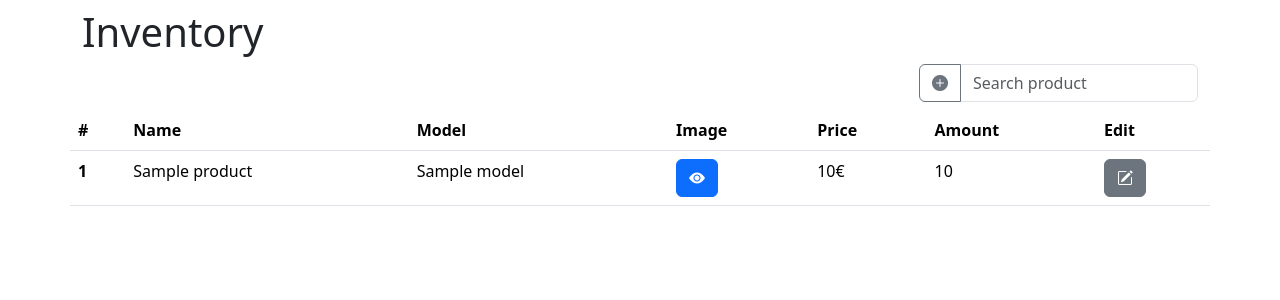
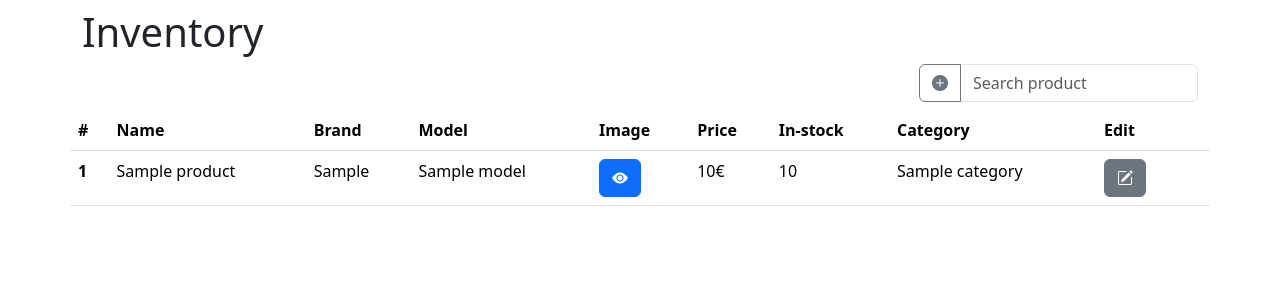
Before and after one commit to mochiSDK/UniDesk, a PHP site: page /inventory.php in a window 1280 px wide. Shown: the part 56-356 px from the top of the page. Run offline with PHP 8.4, Linux system fonts and the light colour scheme; the visitor is signed in with stand-in values (Sample User, id 1); tables that the repository leaves empty or names only in its code hold one stand-in row (values such as "Sample post"); grey boxes marked "Sample" are stand-in pictures.

Commit message:
Added more product info in inventory table

```diff
--- a/db/database_helper.php
+++ b/db/database_helper.php
@@ -75,11 +75,14 @@ class DatabaseHelper {
         $query = "SELECT
                 p.ProductId,
                 p.Name,
+                p.Brand,
                 m.Name AS Model,
-                Picture,
+                c.Name AS Category,
+                p.Picture,
                 Price,
                 Amount
             FROM PRODUCTS p
+            JOIN PRODUCT_CATEGORIES c ON p.CategoryId = c.CategoryId
             LEFT JOIN PRODUCT_MODELS m ON p.ProductId = m.ProductId
             ORDER BY p.Name
         ";
--- a/templates/inventory_template.php
+++ b/templates/inventory_template.php
@@ -65,10 +65,12 @@
                     <tr>
                         <th scope="col">#</th>
                         <th scope="col">Name</th>
+                        <th scope="col">Brand</th>
                         <th scope="col">Model</th>
                         <th scope="col">Image</th>
                         <th scope="col">Price</th>
-                        <th scope="col">Amount</th>
+                        <th scope="col">In-stock</th>
+                        <th scope="col">Category</th>
                         <th scope="col" style="width: 10%;">Edit</th>
                     </tr>
                 </thead>
@@ -77,10 +79,12 @@
                         <tr>
                             <th scope="row"><?php echo $product["ProductId"]; ?></th>
                             <td><?php echo $product["Name"]; ?></td>
+                            <td><?php echo $product["Brand"]; ?></td>
                             <td><?php echo $product["Model"]; ?></td>
                             <td><button type="button" class="btn btn-primary" data-bs-toggle="modal" data-bs-target="#imageModal<?php echo $product["ProductId"]; ?>"><i class="bi bi-eye-fill"></i></button></td>
                             <td><?php echo $product["Price"]; ?>€</td>
                             <td><?php echo $product["Amount"]; ?></td>
+                            <td><?php echo $product["Category"]; ?></td>
                             <td><button type="button" class="btn btn-secondary" data-bs-toggle="modal" data-bs-target="#editProductModal<?php echo $product["ProductId"]; ?>"><i class="bi bi-pencil-square"></i></button></td>
                         </tr>
                         <!-- Image Modal -->
```
